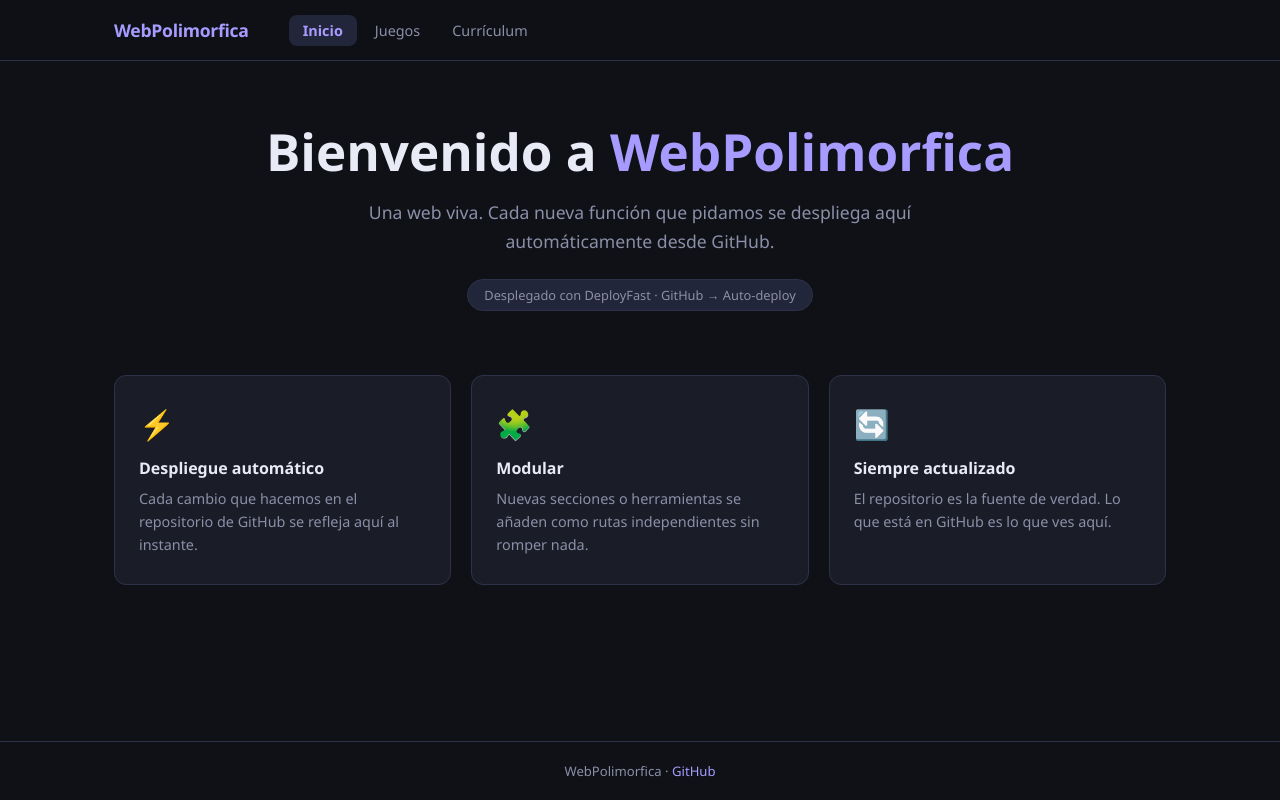
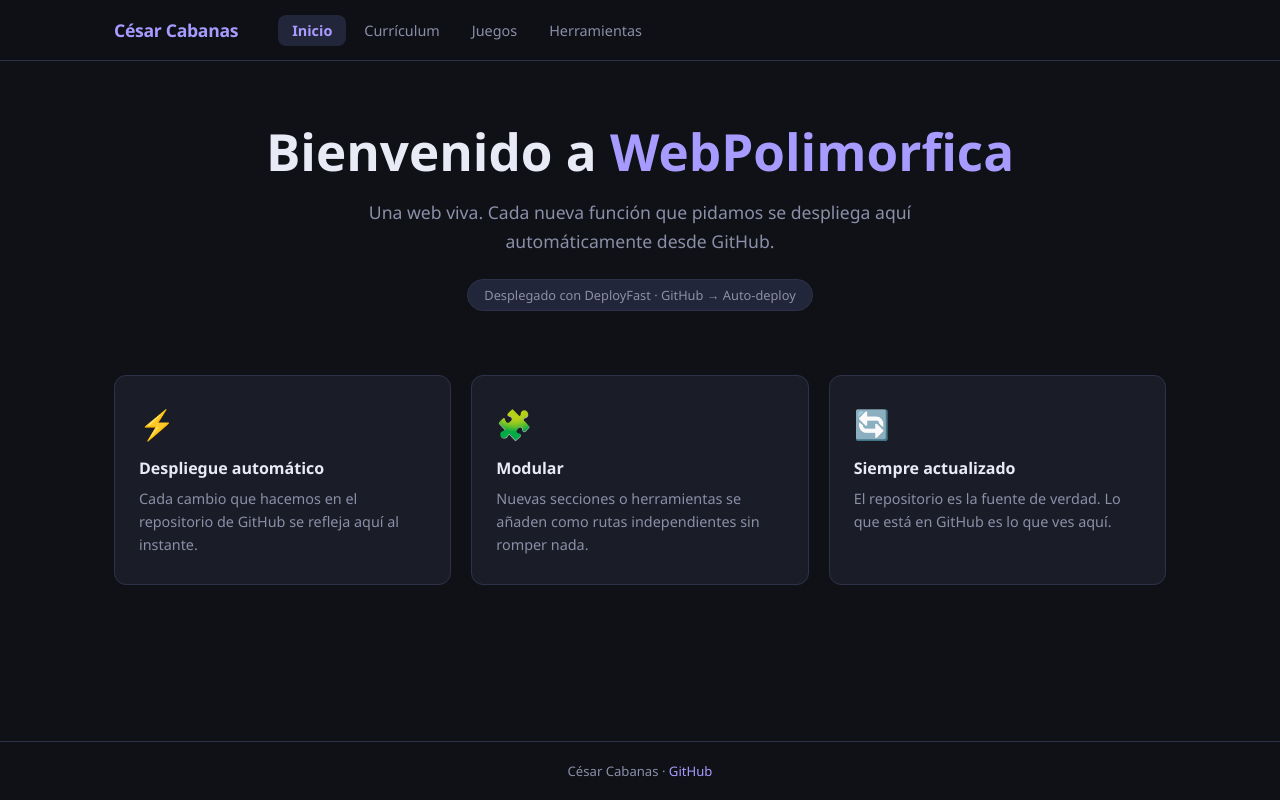
Before and after one commit to zeuscabanas/WebPolimorfica, a Next.js app: page / in a window 1280 px wide. Built offline with nearby package versions, Linux system fonts and the light colour scheme.

Commit message:
feat: portfolio + herramientas

```diff
--- a/app/layout.js
+++ b/app/layout.js
@@ -2,8 +2,8 @@
 import NavLink from './components/NavLink';
 
 export const metadata = {
-  title: 'WebPolimorfica',
-  description: 'Una web viva. Cada nueva función se despliega automáticamente desde GitHub.',
+  title: 'César Cabanas · Portfolio',
+  description: 'Portfolio personal de César Cabanas — Salesforce Developer & Full Stack.',
   icons: {
     icon: '/cc-logo.svg',
     shortcut: '/cc-logo.svg',
@@ -17,11 +17,12 @@
       <body>
         <header className="site-header">
           <div className="header-inner">
-            <span className="logo">WebPolimorfica</span>
+            <span className="logo">César Cabanas</span>
             <nav className="main-nav">
               <NavLink href="/">Inicio</NavLink>
+              <NavLink href="/curriculum">Currículum</NavLink>
               <NavLink href="/juegos">Juegos</NavLink>
-              <NavLink href="/curriculum">Currículum</NavLink>
+              <NavLink href="/herramientas">Herramientas</NavLink>
             </nav>
           </div>
         </header>
@@ -32,7 +33,7 @@
 
         <footer className="site-footer">
           <p>
-            WebPolimorfica ·{' '}
+            César Cabanas ·{' '}
             <a href="https://github.com/zeuscabanas/WebPolimorfica" target="_blank" rel="noreferrer">
               GitHub
             </a>
```
